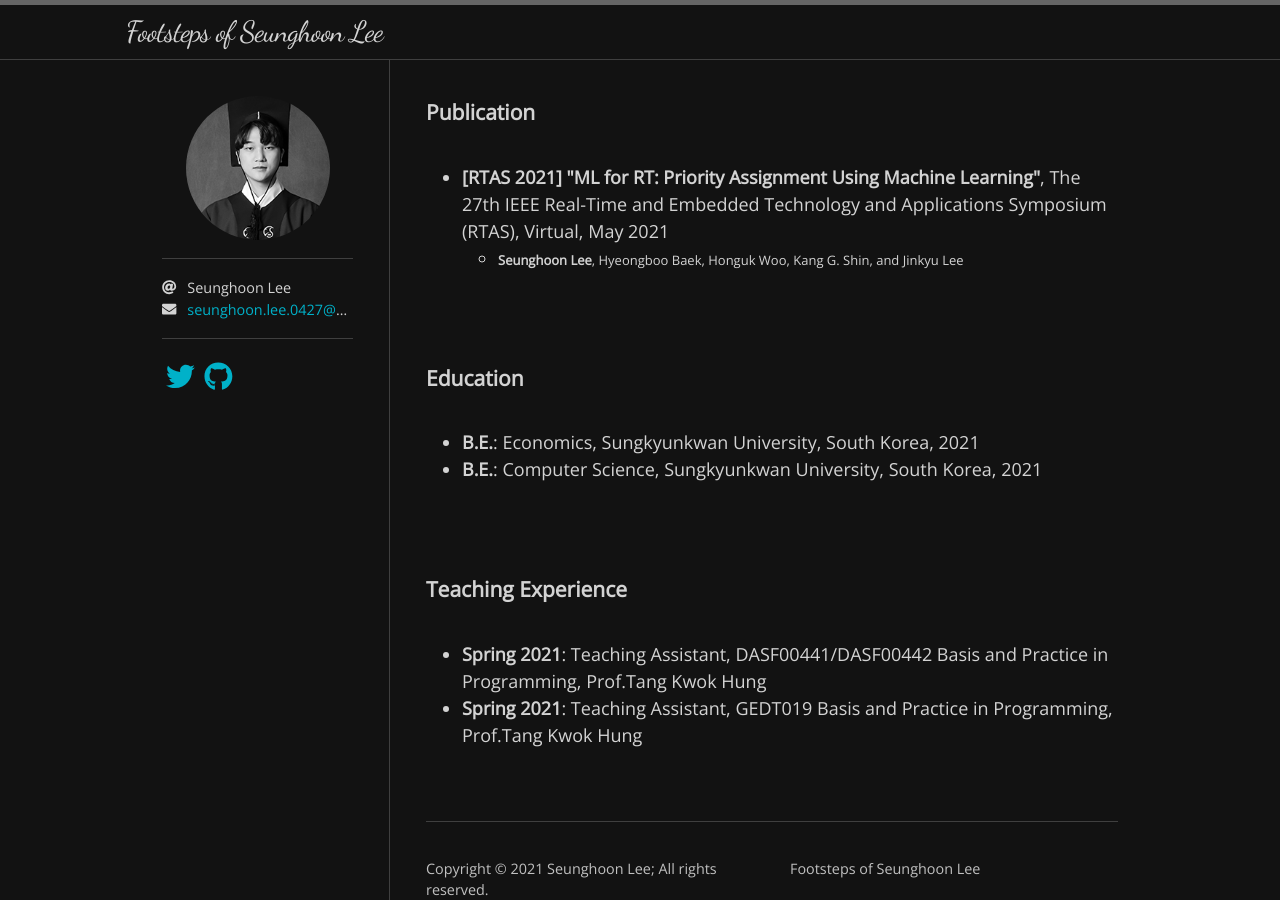
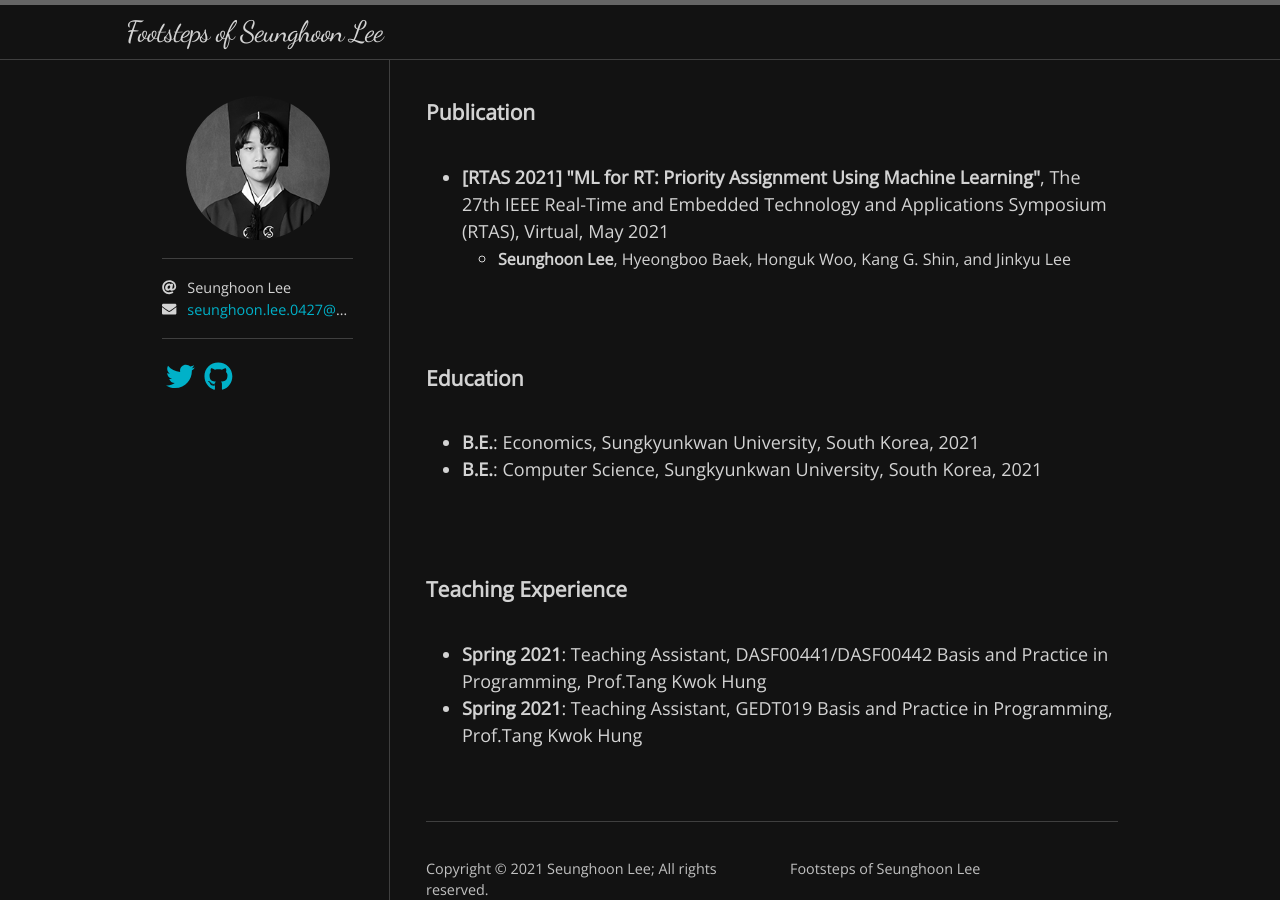
Before and after one commit to SeungHoon00/seunghoon00.github.io, a Jekyll site: the page built from index.html, in a window 1280 px wide. Built offline with Jekyll 4.4.1, drawn with Linux system fonts in a browser that asks for light colours; nearby versions of some CDN libraries; some web fonts are replaced; the list of posts is cut into pages by our own code.

Commit message:
Update home.html

```diff
--- a/_layouts/home.html
+++ b/_layouts/home.html
@@ -17,7 +17,7 @@ layout: default
     <ul>
       <li><b>[RTAS 2021] "ML for RT: Priority Assignment Using Machine Learning"</b>, The 27th IEEE Real-Time and Embedded Technology and Applications Symposium (RTAS), Virtual, May 2021</li>
       <ul>
-        <li><font size="2em"><b>Seunghoon Lee</b>, Hyeongboo Baek, Honguk Woo, Kang G. Shin, and Jinkyu Lee</font></li>
+        <li><font size="3em"><b>Seunghoon Lee</b>, Hyeongboo Baek, Honguk Woo, Kang G. Shin, and Jinkyu Lee</font></li>
       </ul>
     </ul>
   </section>
```
